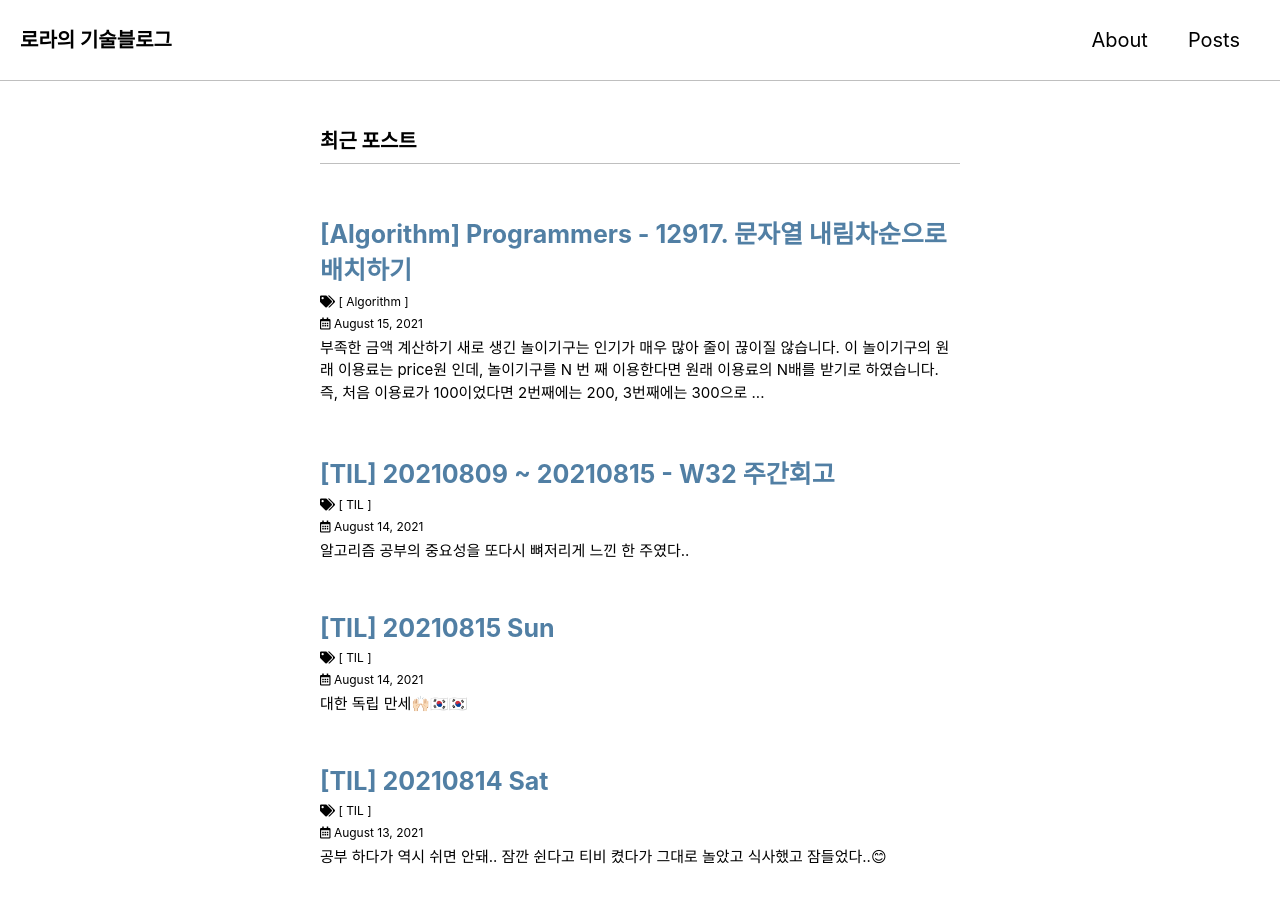
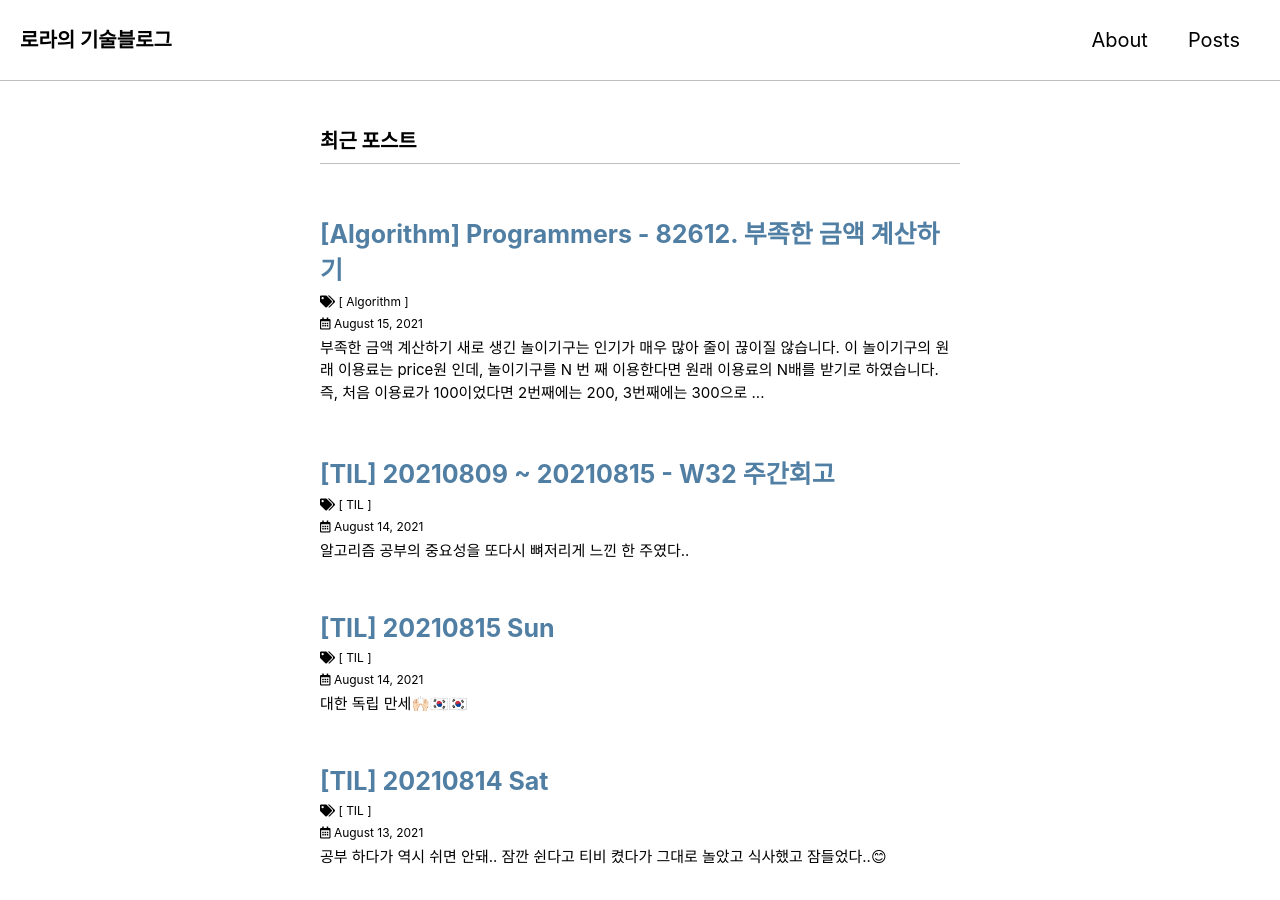
Before and after one commit to DAMICHOI/DAMICHOI.github.io, a Jekyll site: the page built from index.markdown, in a window 1280 px wide and 900 px high. Built offline with Jekyll 4.4.1, drawn with Linux system fonts in a browser that asks for light colours; cached includes are drawn as plain includes; some web fonts are replaced; the list of posts is cut into pages by our own code.

Commit message:
fix : 알고리즘 문제풀이(82612) 제목 오타 수정
알고리즘 문제풀이(82612) 제목 오타 수정

```diff
--- a/_posts/2021-08-16-algorithm-programmers-82612.md
+++ b/_posts/2021-08-16-algorithm-programmers-82612.md
@@ -1,5 +1,5 @@
 ---
-title : \[Algorithm] Programmers - 12917. 문자열 내림차순으로 배치하기
+title : \[Algorithm] Programmers - 82612. 부족한 금액 계산하기
 date : 2021-08-16 00:00:00+0900
 tags : [algorithm]
 ---
```
